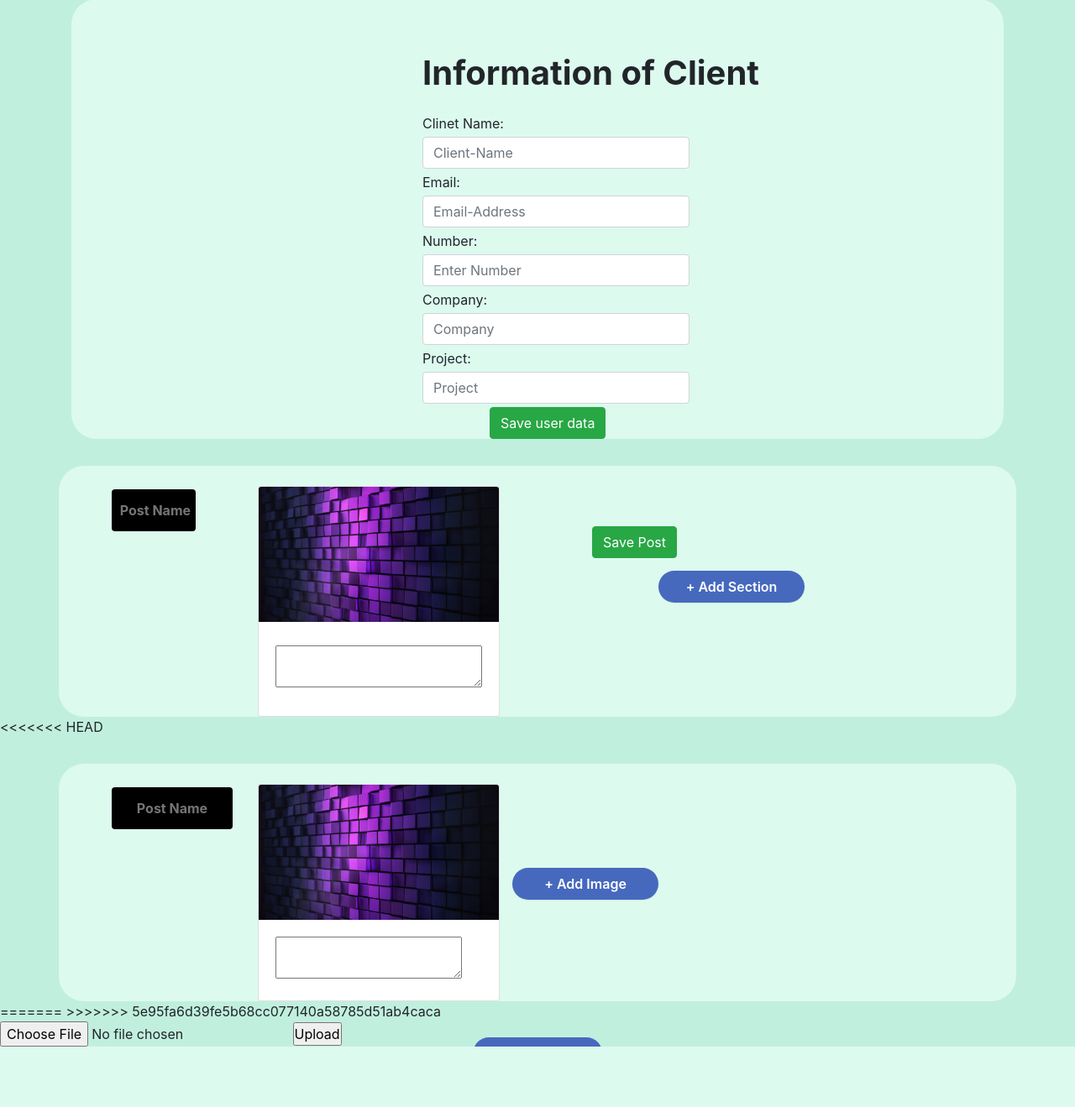
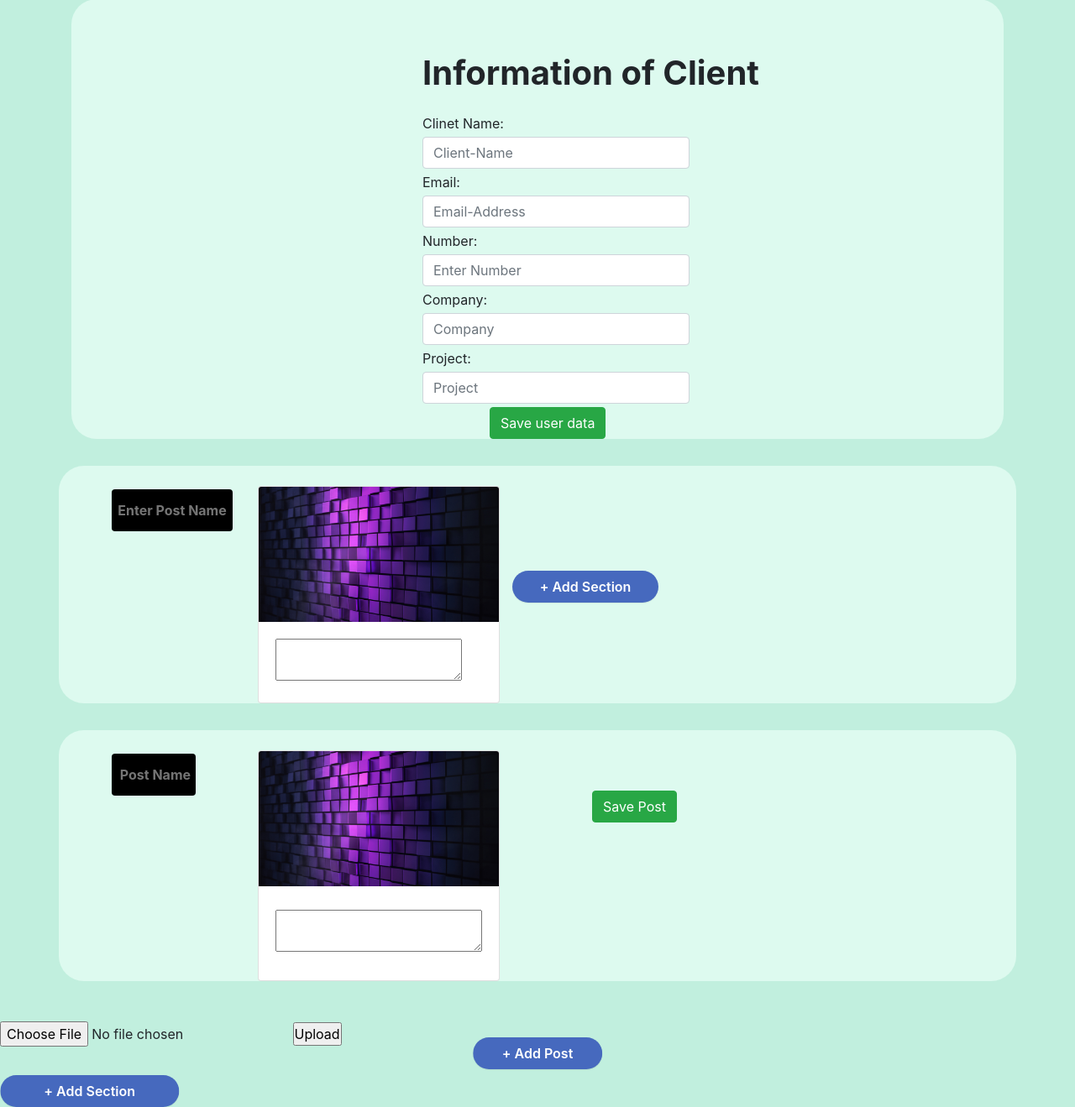
Before and after one commit to code-master-7/AkshayProject, a PHP site: page /pform.php in a window 1280 px wide. Shown: the part 94-1413 px from the top of the page at 84% size. Before the commit the page ends 1341 px from the top, so only its background shows below. Run offline with PHP 8.4, Linux system fonts and the light colour scheme; some libraries are stand-ins or nearby versions.

Commit message:
Adding files 1

```diff
--- a/dashboard2.html
+++ b/dashboard2.html
@@ -316,7 +316,6 @@
                 </div>
             </div>
         </section>
-
     </div>
 
 <section>
--- a/pform.php
+++ b/pform.php
@@ -54,12 +54,13 @@
             border-radius: 4px;
             font-weight: bold;
         }
-            .btn2{
+
+        .btn2 {
             border: none;
             outline: none;
             height: 50px;
             width: 100px;
-            background-color:black;
+            background-color: black;
             color: aliceblue;
             border-radius: 4px;
             font-weight: bold;
@@ -129,7 +130,8 @@
             transform: translatex(-50%);
             z-index: 1000;
         }
-        .abc{
+
+        .abc {
             width: 100%;
             height: 100%;
             contain: layout;
@@ -228,15 +230,15 @@
                                 </div>
                             </section>
                             <!-- </div> -->
-
+            </form>
             <div class="col-lg-2 px-9 pt-5 abc">
                 <button class="bb-add-section top" id="newsectionbtn1">+ Add Section</button>
-                                <button class="bb-add-section top" id="newsectionbtn1">+ Add Section</button>
+                <!-- <button class="bb-add-section top" id="newsectionbtn1">+ Add Section</button> -->
             </div>
         </div>
     </div>
     </section>
-            </form>
+
     </div>
     <!-- <button id="newsectionbtn">+New Section</button> -->
     </div>
@@ -249,7 +251,7 @@
                 <div class="container">
                     <div class="row px-5 pt-4">
                         <div class="col-lg-2 px-9 pt-9">
-                            <input type="text"  class="btn2 my-1" placeholder=" Post Name">
+                            <input type="text" class="btn2 my-1" placeholder=" Post Name">
                             <!-- <button type="tex" class="btn2 my-1">Post 1</button> -->
                         </div>
                         <!-- <div id="container11"> -->
@@ -261,10 +263,10 @@
                                         <div class="card-body">
                                             <!-- <h5 class="card-title">Post Title</h5> -->
                                             <p class="card-text">
-                                                <textarea class="abc my-2"  ></textarea>
+                                                <textarea class="abc my-2"></textarea>
 
                                             </p>
-                                            <!-- <a href="#" class="btn btn-primary">Go</a> -->
+                                            <!-- <a href="#" class= "btn btn-primary">Go</a> -->
                                         </div>
                                     </div>
                                 </div>
@@ -273,56 +275,20 @@
                         <div class="col-lg-2 px-9 pt-5 abc">
                             <input type="submit" value="Save Post" class="btn btn-success">
                         </div>
+                    </div>
+            </section>
         </form>
 
         <div class="col-lg-2 px-9 pt-5">
             <button class="bb-add-section top" id="newsectionbtn1">+ Add Section</button>
         </div>
 
-    </div>
-    </div>
-    </section>
 
-<<<<<<< HEAD
-    <div id="container">
-        <!-- <div id="element"> -->
-        <section id="mainsectionIDEAl">
-            <div class="container">
-                <div class="row px-5 pt-4">
-                    <div class="col-lg-2 px-9 pt-9">
-                        <input type="text" style="width: 100%" class="btn2 my-1" placeholder="Post Name">
-                        <!-- <button type="tex" class="btn2 my-1">Post 1</button> -->
-                    </div>
-                    <div id="container11">
-                        <section id="mainsection1">
-                            <div class="container11">
-                                <div class="col-md-auto">
-                                    <div class="card" style="width: 18rem;">
-                                        <img class="card-img-top" src="images/bg.jpg" alt="Image">
-                                        <div class="card-body">
-                                            <!-- <h5 class="card-title">Post Title</h5> -->
-                                            <p class="card-text"><textarea style="height: 100% weidth: 100%"></textarea>
-                                            </p>
-                                            <!-- <a href="#" class="btn btn-primary">Go</a> -->
-                                        </div>
-                                    </div>
-                                </div>
-                            </div>
-                        </section>
     </div>
 
-                    <div class="col-lg-2 px-9 pt-5 abc">
-                        <button class="bb-add-section top" id="newpostbtn1">+ Add Image</button>
-                    </div>
-                </div>
-            </div>
-        </section>
+
     <!-- </div> -->
     <!-- <button id="newsectionbtn">+New Section</button> -->
-=======
-    <!-- </div> -->
-    <!-- <button id="newsectionbtn">+New Section</button> -->
->>>>>>> 5e95fa6d39fe5b68cc077140a58785d51ab4caca
     </div>
 
     <div class="abc">
@@ -340,6 +306,39 @@
         <input type="submit" name="submit" value="Upload">
 
     </form>
+
+
+
+
+    <script>
+
+        var v;
+        $('#add').click(function () {
+            v++;
+            //var table = $(this).closest('tttt');
+            var table = $("#element");
+            if (table.find('input:text').length < 70) {
+                table.append('hello');
+            }
+        });
+
+        // document.getElementById("element").style.display = "none";
+
+        document.getElementById("newsectionbtn").onclick = function () {
+            var container = document.getElementById("container");
+            var section = document.getElementById("mainsectionIDEAl");
+            container.appendChild(section.cloneNode(true));
+        }
+        document.getElementById("newsectionbtn1").onclick = function () {
+            alert("Hello");
+            var container = document.getElementById("container11");
+            var section = document.getElementById("mainsection1");
+            container.appendChild(section.cloneNode(true));
+        }
+    </script>
+
+
+
     <script src="https://code.jquery.com/jquery-3.3.1.slim.min.js"
         integrity="sha384-q8i/X+965DzO0rT7abK41JStQIAqVgRVzpbzo5smXKp4YfRvH+8abtTE1Pi6jizo"
         crossorigin="anonymous"></script>
@@ -352,21 +351,7 @@
 
 </body>
 
-<script>
-    document.getElementById("element").style.display = "none";
 
-    document.getElementById("newsectionbtn").onclick = function () {
-        var container = document.getElementById("container");
-        var section = document.getElementById("mainsectionIDEAl");
-        container.appendChild(section.cloneNode(true));
-    }
-    document.getElementById("newpostbtn1").onclick = function () {
-        alert("Hello");
-        var container = document.getElementById("container11");
-        var section = document.getElementById("mainsection1");
-        container.appendChild(section.cloneNode(true));
-    }
-</script>
 
 </html>
 
```
Also changed, not shown: trying.html (added, +48 -0 lines). Lines whose indentation alone changed are shown as unchanged.
